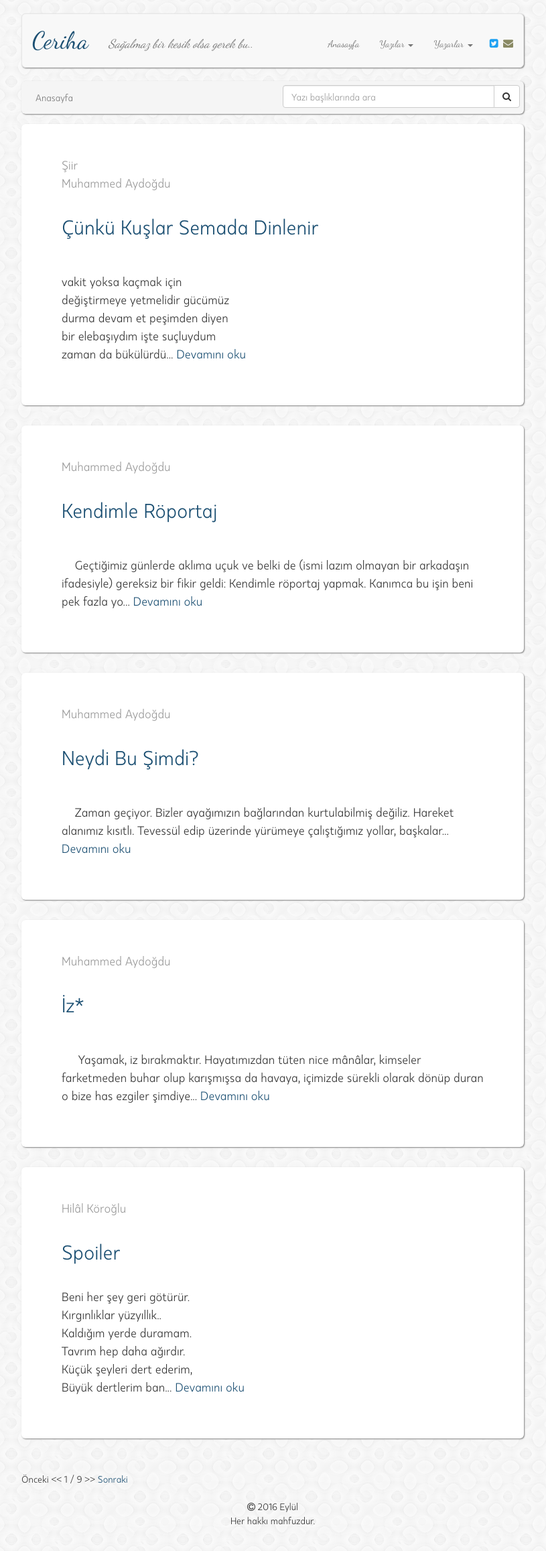
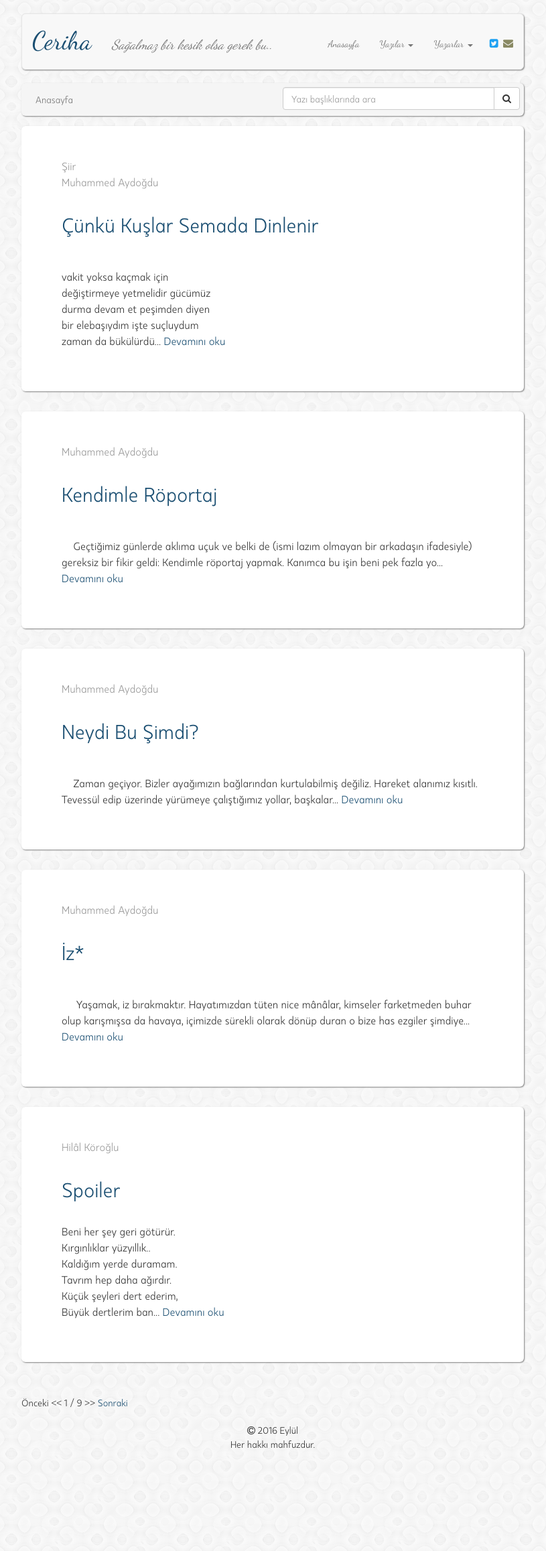
Before and after one commit to muhammedaydogdu/muhammedaydogdu.github.io, a Jekyll site: the page built from index.html, in a window 1280 px wide. Shown: the whole page at 67% size, without its empty margins (233-1048 px from the left). Built offline with Jekyll 4.4.1, drawn with Linux system fonts in a browser that asks for light colours; some web fonts are replaced; the list of posts is cut into pages by our own code; after the commit the page ends 2201 px from its top, so only the background shows below that.

Commit message:
Update style.css

```diff
--- a/css/style.css
+++ b/css/style.css
@@ -42,7 +42,7 @@ h2 {
 .navbar .navbar-brand {
   color: #1B4F72;
   margin-top: 0px;
-  font-size: 36px;
+  font-size: 38px;
 }
 
 .navbar .navbar-brand:hover {
@@ -54,7 +54,7 @@ h2 {
 }
 
 .navbar .navbar-text {
-  font-size: 18px;
+  font-size: 20px;
   margin-top: 16px;
   margin-bottom: 16px;
   font-family: "Dancing Script", "Times New Roman", serif;
@@ -83,7 +83,7 @@ h2 {
 }
 
 .container .jumbotron p {
-  font-size: 18px;
+  font-size: 16px;
 }
 
 .data {
```
